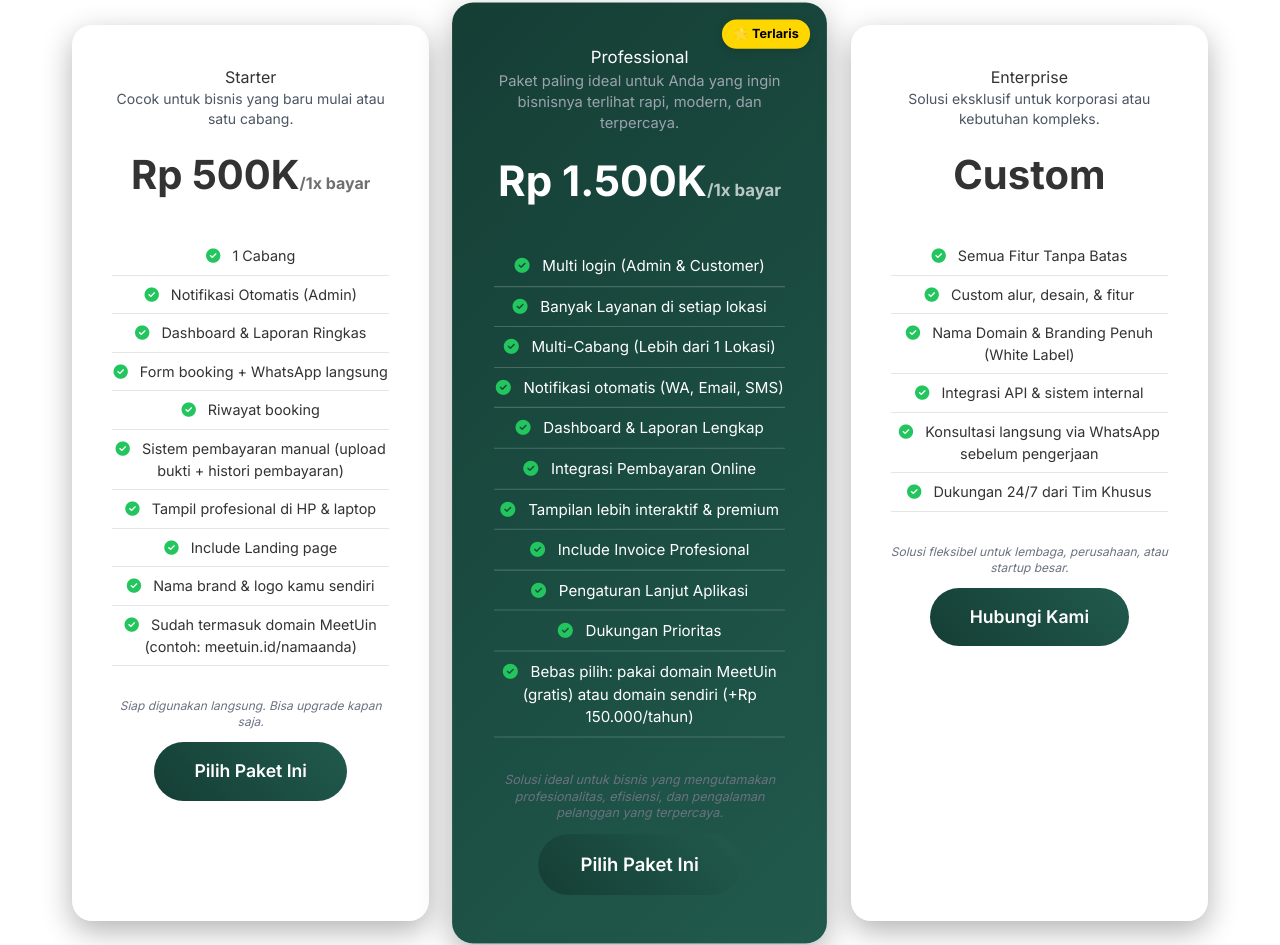
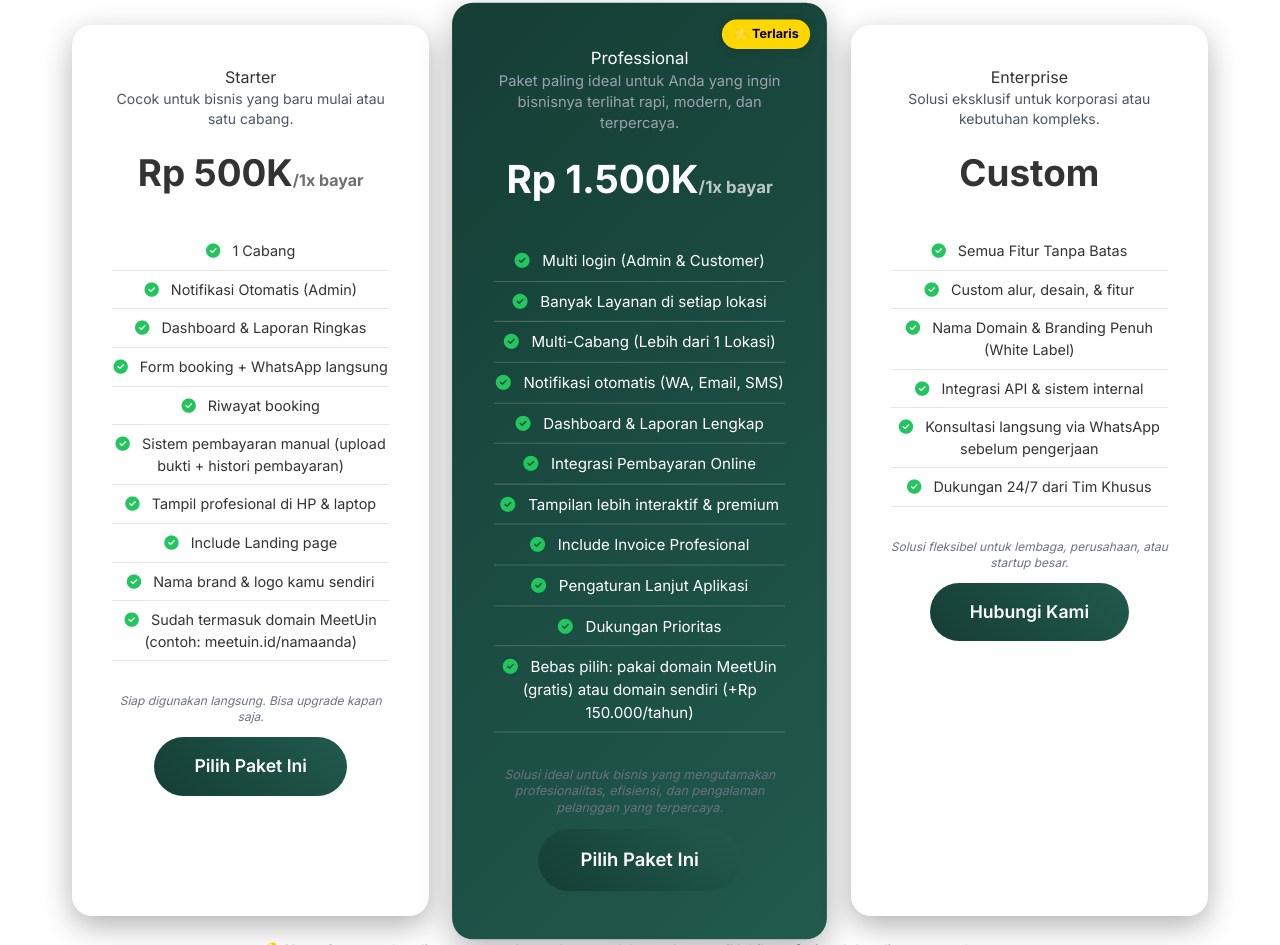
Before and after one commit to mrioismail/MeetUin, a plain HTML site: page index.html in a window 1280 px wide. Shown: the part 4518-5463 px from the top of the page. Drawn offline with nearby package versions, Linux system fonts and the light colour scheme.

Commit message:
perbaikin font-size dari harga yg kebesaran

```diff
--- a/style.css
+++ b/style.css
@@ -461,7 +461,7 @@ nav.scrolled .nav-links a {
 }
 
 .price {
-   font-size: 2.5rem;
+   font-size: 2.3rem;
    font-weight: bold;
    margin: 1rem 0;
 }
```
